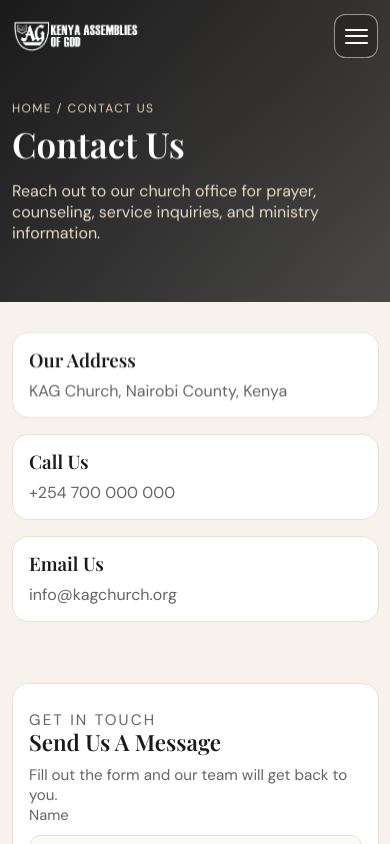
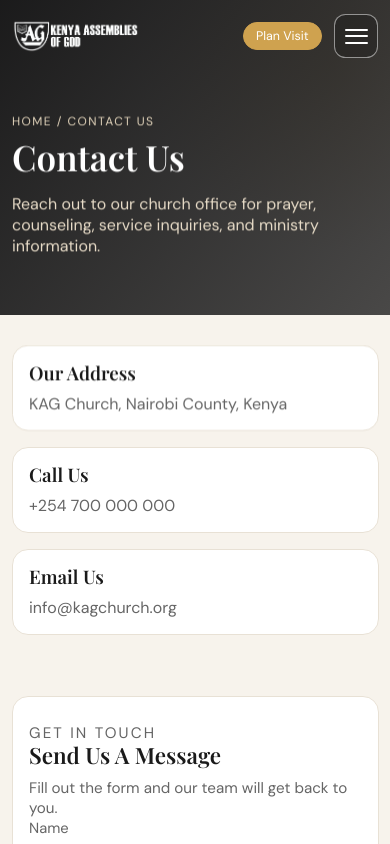
Before and after one commit to collins-kimathi/KAG-CHURCH-SITE, a React (Vite) app: page /contact-us in a window 390 px wide. Shown: the top 844 px of the page. Built offline with nearby package versions, Linux system fonts and the light colour scheme.

Commit message:
icon updated

```diff
--- a/src/App.css
+++ b/src/App.css
@@ -64,6 +64,7 @@
   margin: 0 auto;
   display: grid;
   grid-template-columns: auto 1fr auto;
+  grid-template-areas: 'brand nav cta';
   align-items: center;
   gap: 1rem;
   padding: 1.2rem 0;
@@ -75,6 +76,7 @@
 }
 
 .brand-link {
+  grid-area: brand;
   text-decoration: none;
   color: var(--white);
   font-size: 0.76rem;
@@ -95,6 +97,7 @@
 }
 
 .site-nav {
+  grid-area: nav;
   justify-self: center;
   display: flex;
   gap: 0.25rem;
@@ -132,6 +135,8 @@
 }
 
 .header-cta {
+  grid-area: cta;
+  justify-self: end;
   text-decoration: none;
   padding: 0.62rem 1.2rem;
   border-radius: 999px;
@@ -905,7 +910,10 @@
 
 @media (max-width: 760px) {
   .site-header {
-    grid-template-columns: 1fr auto;
+    grid-template-columns: 1fr auto auto;
+    grid-template-areas:
+      'brand cta toggle'
+      'nav nav nav';
     align-items: center;
     gap: 0.8rem;
     padding: 0.9rem 0 1.1rem;
@@ -916,6 +924,8 @@
   }
 
   .menu-toggle {
+    grid-area: toggle;
+    justify-self: end;
     display: inline-flex;
     flex-direction: column;
     justify-content: center;
@@ -932,6 +942,13 @@
   .site-header:not(.is-transparent) .menu-toggle {
     border-color: var(--line);
     background: var(--white);
+  }
+
+  .menu-toggle.is-hidden {
+    opacity: 0;
+    pointer-events: none;
+    transform: translateY(-0.45rem);
+    transition: opacity 0.2s ease, transform 0.2s ease;
   }
 
   .menu-toggle-bar {
@@ -960,7 +977,7 @@
 
   .site-nav {
     display: none;
-    grid-column: 1 / -1;
+    grid-area: nav;
     width: 100%;
     justify-self: stretch;
     flex-direction: column;
@@ -990,13 +1007,12 @@
   }
 
   .header-cta {
-    display: none;
-  }
-
-  .site-nav-cta {
-    display: block;
-    margin-top: 0.2rem;
-    text-align: center;
+    display: inline-flex;
+    align-items: center;
+    justify-content: center;
+    padding: 0.48rem 0.85rem;
+    font-size: 0.82rem;
+    line-height: 1;
   }
 
   .hero {
@@ -1097,6 +1113,11 @@
     height: 38px;
   }
 
+  .header-cta {
+    padding: 0.42rem 0.74rem;
+    font-size: 0.78rem;
+  }
+
   .site-nav a {
     flex-basis: 100%;
   }
--- a/src/components/SiteHeader.jsx
+++ b/src/components/SiteHeader.jsx
@@ -12,6 +12,7 @@
 
 function SiteHeader({ transparent = false }) {
   const [isMenuOpen, setIsMenuOpen] = useState(false)
+  const [showMenuToggle, setShowMenuToggle] = useState(true)
   const location = useLocation()
 
   useEffect(() => {
@@ -33,17 +34,37 @@
     return () => window.removeEventListener('keydown', handleEscape)
   }, [isMenuOpen])
 
+  useEffect(() => {
+    const handleScroll = () => {
+      const currentScrollY = window.scrollY
+
+      if (currentScrollY <= 10) {
+        setShowMenuToggle(true)
+      } else {
+        setShowMenuToggle(false)
+        setIsMenuOpen(false)
+      }
+    }
+
+    window.addEventListener('scroll', handleScroll, { passive: true })
+    return () => window.removeEventListener('scroll', handleScroll)
+  }, [])
+
   return (
     <header className={`site-header${transparent ? ' is-transparent' : ''}${isMenuOpen ? ' is-menu-open' : ''}`}>
       <Link to="/" className="brand-link">
         <img className="brand-logo" src={kagLogo} alt="Kenya Assemblies of God logo" />
       </Link>
 
+      <Link to="/contact-us" className="header-cta">
+        Plan Visit
+      </Link>
+
       <button
         aria-controls="main-nav"
         aria-expanded={isMenuOpen}
         aria-label={isMenuOpen ? 'Close navigation menu' : 'Open navigation menu'}
-        className="menu-toggle"
+        className={`menu-toggle${showMenuToggle ? '' : ' is-hidden'}`}
         onClick={() => setIsMenuOpen((prev) => !prev)}
         type="button"
       >
@@ -68,15 +89,7 @@
             {link.label}
           </NavLink>
         ))}
-
-        <Link className="site-nav-cta" onClick={() => setIsMenuOpen(false)} to="/contact-us">
-          Plan Visit
-        </Link>
       </nav>
-
-      <Link to="/contact-us" className="header-cta">
-        Plan Visit
-      </Link>
     </header>
   )
 }
```
